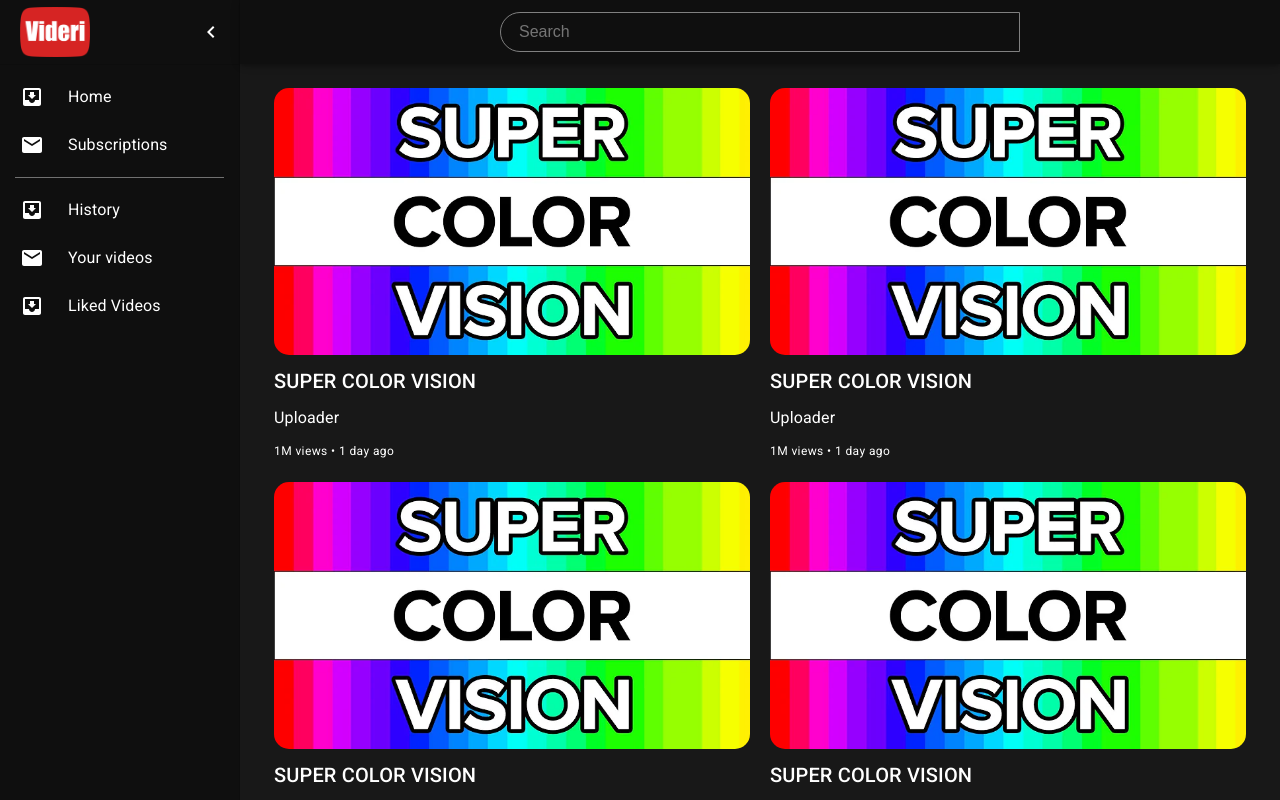
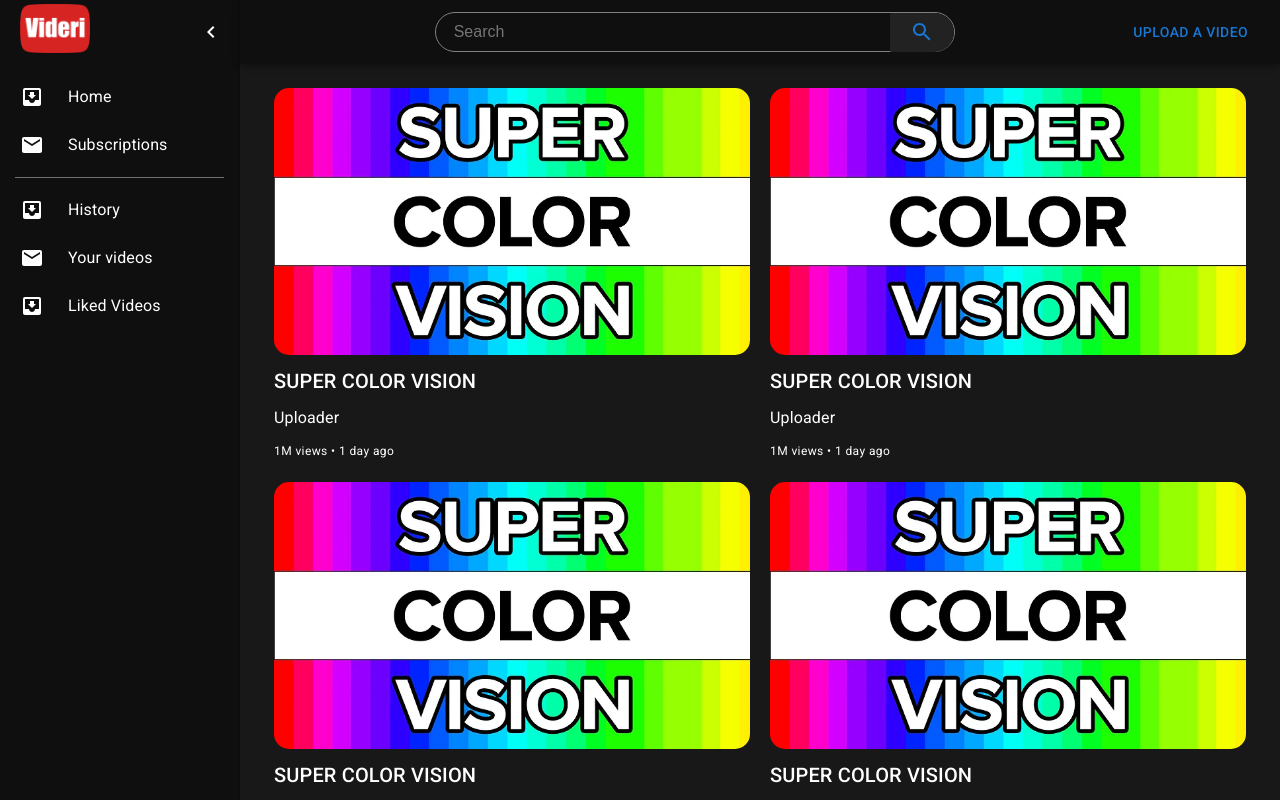
Before and after one commit to SoroKha/videri, a React (Vite) app: page / in a window 1280 px wide. Shown: the top 800 px of the page. Built offline with nearby package versions, Linux system fonts and the light colour scheme.

Commit message:
Routing and video page

```diff
--- a/client/App.tsx
+++ b/client/App.tsx
@@ -1,11 +1,22 @@
+import {
+  Route,
+  Routes,
+  BrowserRouter as Router
+} from "react-router-dom";
 import HeaderDrawer from './components/Header/HeaderDrawer'
 import Home from './views/Home'
+import Video from "./views/Video";
 
 export default function App() {
 
   return (
     <>
-    <HeaderDrawer props={<Home />} />
+    <Router>
+        <Routes>
+          <Route path='/' element={<HeaderDrawer props={<Home />} />} />
+          <Route path='/video' element={<HeaderDrawer props={<Video />} />} />
+        </Routes>
+      </Router>
     </>
   )
 }
--- a/client/components/Header/Header.module.css
+++ b/client/components/Header/Header.module.css
@@ -19,8 +19,7 @@
     color: gray;
     border-width: 1px !important;
     border: solid;
-    border-top-left-radius: 50px;
-    border-bottom-left-radius: 50px;
+    border-radius: 50px;
     display: flex;
     align-items: center;
     justify-content: center;
@@ -43,3 +42,7 @@
   .searchBar:focus {
     outline: none;
   }
+
+  .searchBtn {
+    border-top-right-radius: 50px;
+  }
--- a/client/components/Header/HeaderDrawer.tsx
+++ b/client/components/Header/HeaderDrawer.tsx
@@ -17,12 +17,35 @@ import ListItemIcon from '@mui/material/ListItemIcon';
 import ListItemText from '@mui/material/ListItemText';
 import InboxIcon from '@mui/icons-material/MoveToInbox';
 import MailIcon from '@mui/icons-material/Mail';
+import Modal from '@mui/material/Modal';
+import Fade from '@mui/material/Fade';
+import Backdrop from '@mui/material/Backdrop';
+import Typography from '@mui/material/Typography';
 
 import styles from './Header.module.css'
-import logo from '../../../public/logos/videri_logo.png'
-import profile from '../../../public/profile_images/soroush.png'
+import logo from '/logos/videri_logo.png'
+import { Button } from '@mui/material';
+import SearchIcon from '@mui/icons-material/Search';
+import { Link } from 'react-router-dom';
 
 const drawerWidth = 240;
+
+const modalStyle = {
+    position: 'absolute',
+    top: '50%',
+    left: '50%',
+    transform: 'translate(-50%, -50%)',
+    width: 900,
+    height: 900,
+    bgcolor: '#262626',
+    color: 'white',
+    boxShadow: 24,
+    p: 4,
+    display: 'flex',
+    justifyContent: 'center',
+    alignItems: 'center',
+    borderRadius: '20px'
+  };
 
 const openedMixin = (theme: Theme): CSSObject => ({
   width: drawerWidth,
@@ -105,6 +128,9 @@ interface Props {
 export default function HeaderDrawer({props} : Props) {
   const theme = useTheme();
   const [open, setOpen] = React.useState(true);
+  const [openModal, setOpenModal] = React.useState(false);
+  const handleOpenModal = () => setOpenModal(true);
+  const handleCloseModal = () => setOpenModal(false);
 
   const handleDrawerOpen = () => {
     setOpen(true);
@@ -131,19 +157,26 @@ export default function HeaderDrawer({props} : Props) {
           >
             <MenuIcon />
           </IconButton>
-          <div className={styles.searchWrapper}>
+          <Box className={styles.searchWrapper}>
             <input placeholder='Search' className={styles.searchBar} />
-          </div>
+            <Button sx={{ borderTopRightRadius: '50px', borderBottomRightRadius: '50px', backgroundColor: '#222222', height: '39px' }}>
+                <SearchIcon />
+            </Button>
+          </Box>
+          <Button onClick={handleOpenModal}>
+            Upload a video
+          </Button>
         </Toolbar>
       </AppBar>
       <Drawer variant="permanent" open={open}>
         <DrawerHeader>
+          <Link to='/' style={{position: 'absolute', left: 20}}>
             <img
             src={logo}
-            className={styles.logo}
             width='70px'
-            style={{position: 'absolute', left: 20}}
             />
+          </Link>
+
           <IconButton color='inherit' onClick={handleDrawerClose}>
             {theme.direction === 'rtl' ? <ChevronRightIcon /> : <ChevronLeftIcon />}
           </IconButton>
@@ -205,6 +238,27 @@ export default function HeaderDrawer({props} : Props) {
       <Box component="main" sx={{ flexGrow: 1, p: 3 }}>
       <DrawerHeader />
         {props}
+        <Modal
+        open={openModal}
+        onClose={handleCloseModal}
+        closeAfterTransition
+        disableScrollLock={true}
+        slots={{ backdrop: Backdrop }}
+        slotProps={{
+          backdrop: {
+            timeout: 500,
+          },
+        }}
+      >
+        <Fade in={openModal}>
+          <Box sx={modalStyle}>
+            <Button variant="contained" component="label">
+              Select File
+              <input hidden accept="video/*" type="file" />
+            </Button>
+          </Box>
+        </Fade>
+      </Modal>
       </Box>
     </Box>
   );
--- a/client/components/Home/Home.module.css
+++ b/client/components/Home/Home.module.css
@@ -7,6 +7,8 @@
 .video {
 display: flex;
 flex-direction: column;
+text-decoration: none;
+color: white;
 }
 
 .video img {
--- /dev/null
+++ b/client/components/Video/Video.module.css
@@ -0,0 +1,7 @@
+.video-container {
+
+}
+
+.video {
+    width: 100%;
+}
--- a/client/views/Home.tsx
+++ b/client/views/Home.tsx
@@ -1,13 +1,14 @@
 import { Typography } from "@mui/material";
-import thumbnail from '../../public/thumb.png';
+import thumbnail from '/thumb.png';
 
 import styles from '../components/Home/Home.module.css';
+import { Link } from "react-router-dom";
 
 export default function Home() {
   return (
     <div className={styles.container}>
       {[...Array(12)].map((_, index) => (
-        <div className={styles.video} key={index}>
+        <Link to='/video' className={styles.video} key={index}>
           <img className={styles.thumbnail} src={thumbnail} alt="video thumbnail" />
           <div className={styles.info}>
             <Typography variant="h6" gutterBottom>
@@ -20,7 +21,7 @@ export default function Home() {
               1M views • 1 day ago
             </Typography>
           </div>
-        </div>
+        </Link>
       ))}
     </div>
   );
--- /dev/null
+++ b/client/views/Video.tsx
@@ -0,0 +1,12 @@
+import video from '/test.mp4'
+import styles from '../components/Video/Video.module.css'
+
+export default function Video() {
+    return(
+        <div className={styles.videoContainer}>
+            <video className={styles.video} controls>
+                <source src={video} type="video/mp4" />
+            </video>
+        </div>
+    );
+}
--- a/package.json
+++ b/package.json
@@ -16,7 +16,8 @@
     "@mui/icons-material": "^5.11.16",
     "@mui/material": "^5.12.1",
     "react": "^18.2.0",
-    "react-dom": "^18.2.0"
+    "react-dom": "^18.2.0",
+    "react-router-dom": "^6.10.0"
   },
   "devDependencies": {
     "@types/react": "^18.0.28",
```
Also changed, not shown: 3 other files (tests, documents, lock files or other folders).
